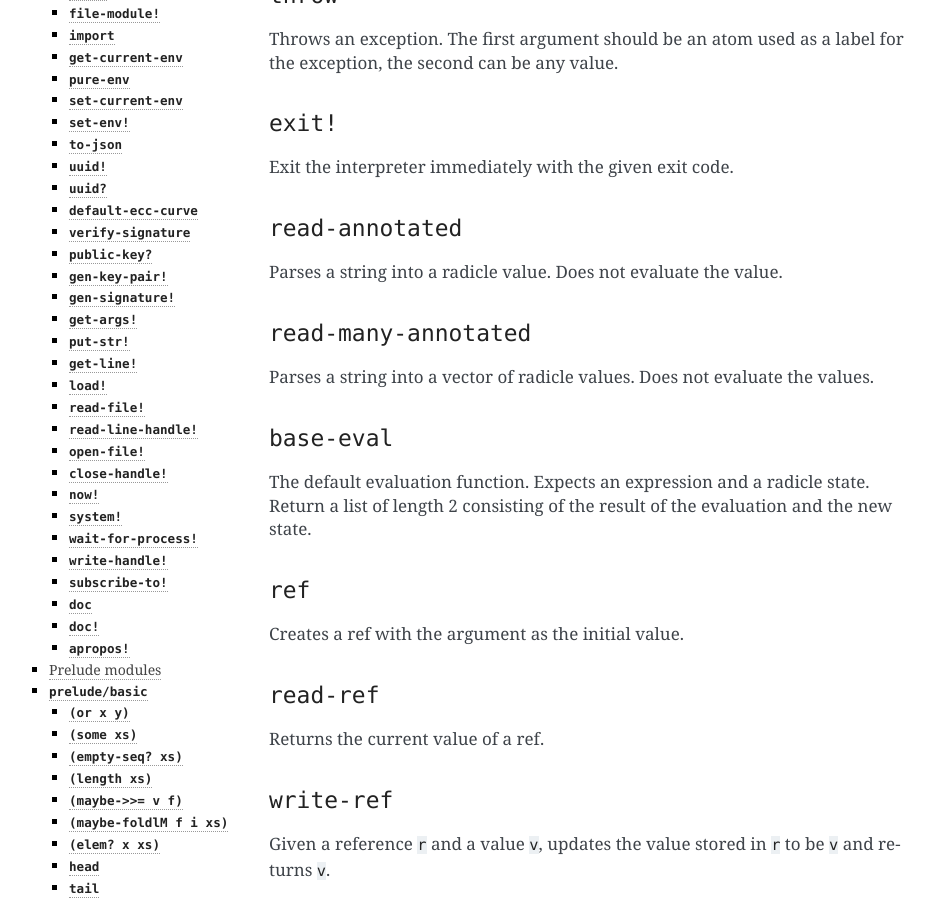
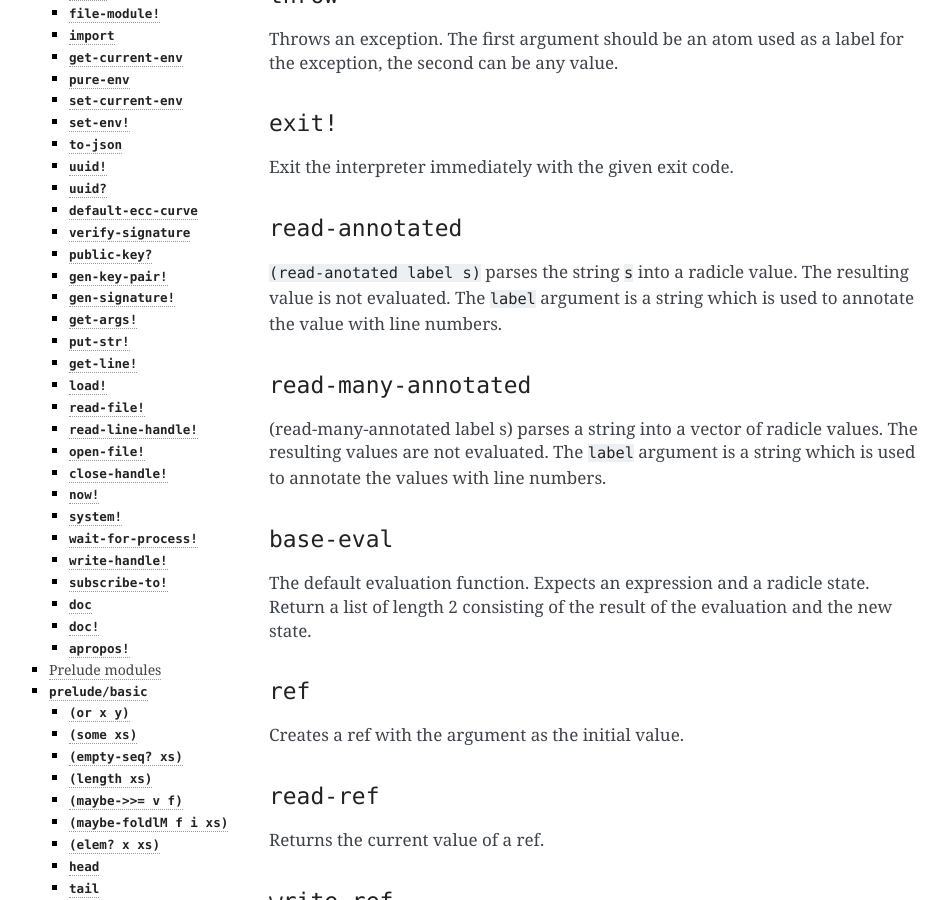
Before and after one commit to radicle-dev/radicle-alpha, a Sphinx documentation site: the page built from docs/source/reference.rst, in a window 1280 px wide and 900 px high, scrolled down 1360 px. Shown: the whole window, without its empty margins (151-1099 px from the left). Built offline with Sphinx 7.4.7, drawn with Linux system fonts in a browser that asks for light colours; pages that are not in the unit, such as notebooks, are missing from menus.

Commit message:
Update `read-annotated` and `read-many-annotated` docstrings.

```diff
--- a/docs/source/reference.rst
+++ b/docs/source/reference.rst
@@ -72,13 +72,16 @@ Exit the interpreter immediately with the given exit code.
 ``read-annotated``
 ~~~~~~~~~~~~~~~~~~
 
-Parses a string into a radicle value. Does not evaluate the value.
+``(read-anotated label s)`` parses the string ``s`` into a radicle
+value. The resulting value is not evaluated. The ``label`` argument is a
+string which is used to annotate the value with line numbers.
 
 ``read-many-annotated``
 ~~~~~~~~~~~~~~~~~~~~~~~
 
-Parses a string into a vector of radicle values. Does not evaluate the
-values.
+(read-many-annotated label s) parses a string into a vector of radicle
+values. The resulting values are not evaluated. The ``label`` argument
+is a string which is used to annotate the values with line numbers.
 
 ``base-eval``
 ~~~~~~~~~~~~~
```
Also changed, not shown: 1 other file.
